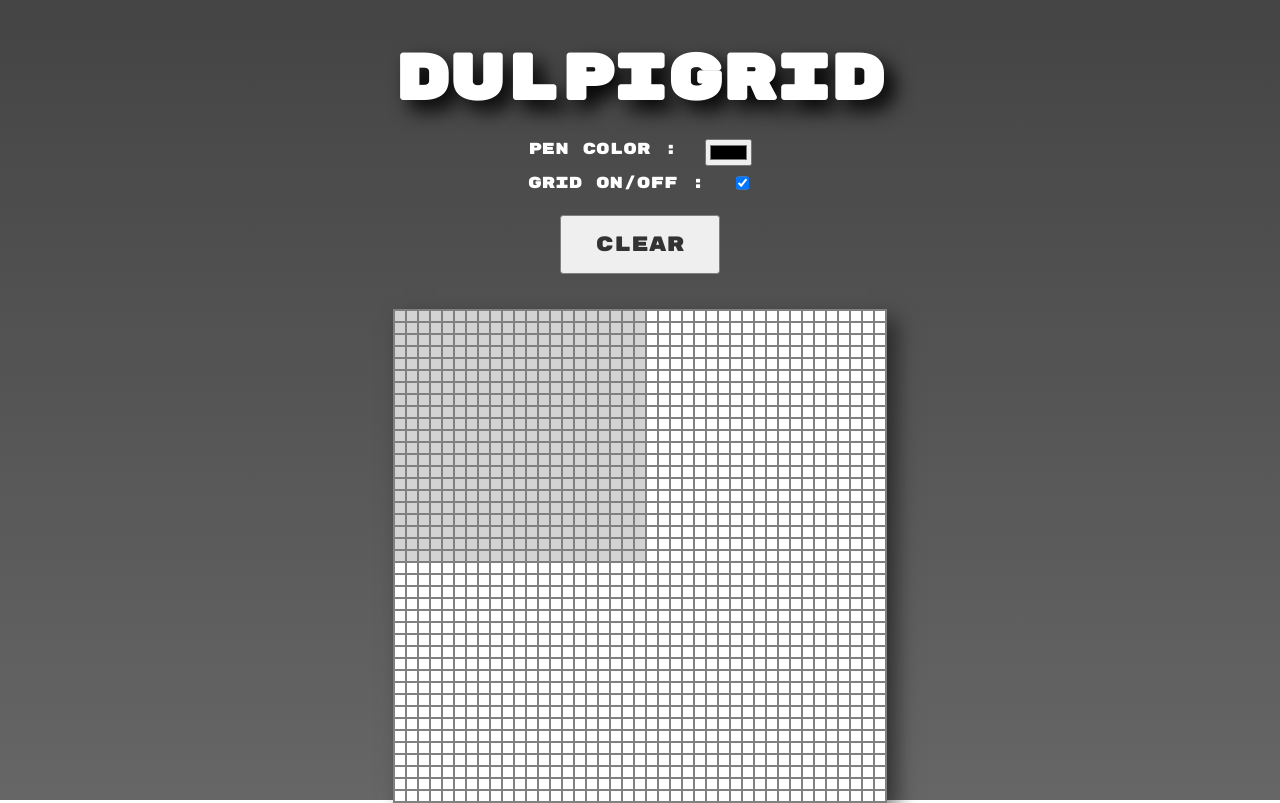
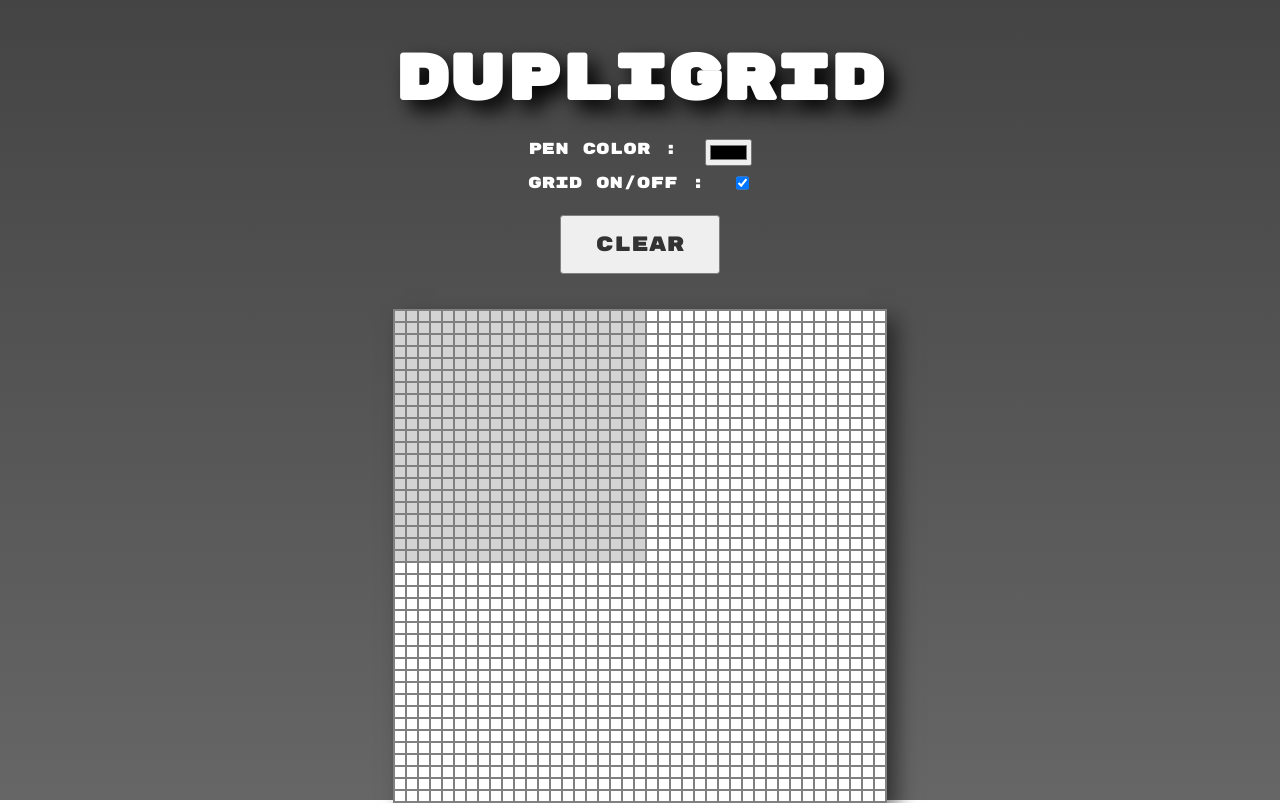
Before and after one commit to mikezano/dupligrid, a Vue app: page / in a window 1280 px wide. Built offline with nearby package versions, Linux system fonts and the light colour scheme.

Commit message:
spelling error

```diff
--- a/src/App.vue
+++ b/src/App.vue
@@ -1,6 +1,6 @@
 <template>
 	<div id="app">
-		<h1 class="title">Dulpigrid</h1>
+		<h1 class="title">Dupligrid</h1>
 		<Tools v-on:toggleGridLines="toggleGridLines" :penColor="color" v-on:colorChanged="colorChanged"/>
 		<ContainerGrid :gridSize="gridSize" :color="color" :colorIndex="colorIndex" ref="containerGrid"/>
 	</div>
```
